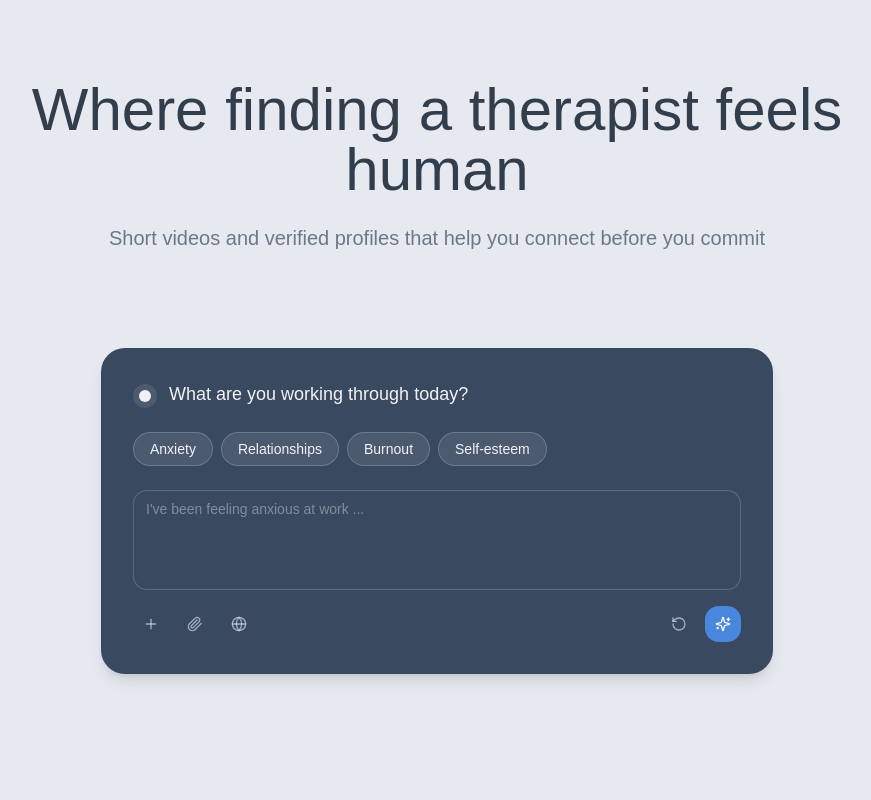
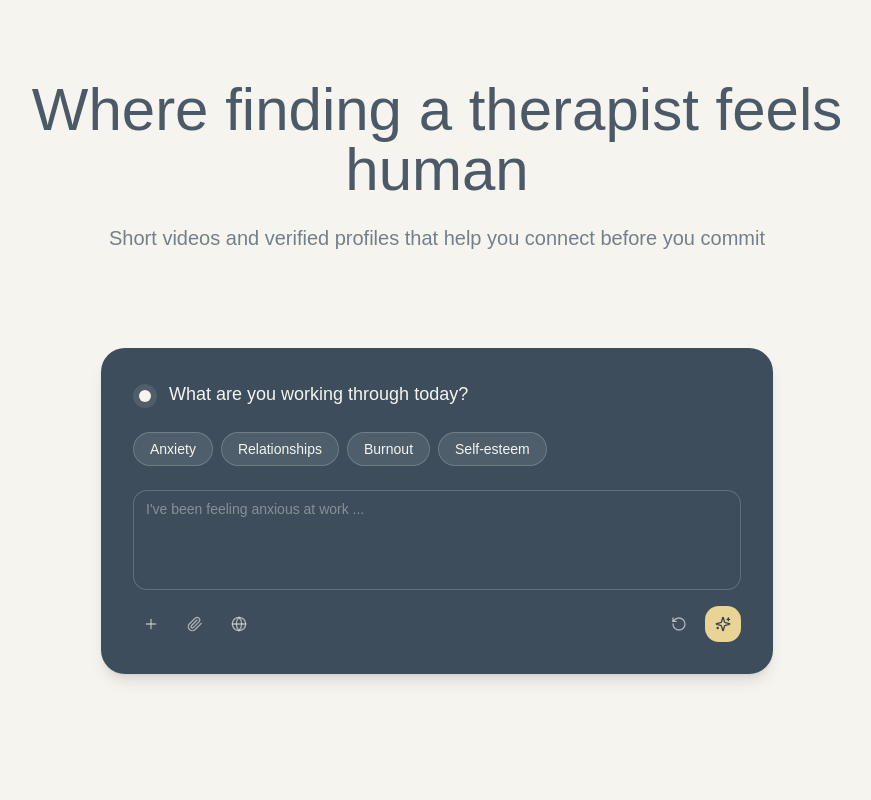
Before and after one commit to uxdesigndani-dotcom/peptidesrated, a React (Vite) app: page / in a window 1280 px wide. Shown: the top 800 px of the page, without its empty margins (203-1074 px from the left). Built offline with nearby package versions, Linux system fonts and the light colour scheme; the HTML template or start-up script is replaced by a standard one; a web font is replaced by a local one.

Commit message:
Update colors before the fold

```diff
--- a/src/index.css
+++ b/src/index.css
@@ -8,36 +8,36 @@ All colors MUST be HSL.
 
 @layer base {
   :root {
-    --background: 215 25% 92%;
-    --foreground: 215 20% 25%;
+    --background: 45 25% 95%;
+    --foreground: 210 15% 35%;
 
-    --card: 0 0% 98%;
-    --card-foreground: 215 20% 25%;
+    --card: 0 0% 99%;
+    --card-foreground: 210 15% 35%;
 
-    --card-dark: 215 25% 30%;
-    --card-dark-foreground: 215 10% 95%;
+    --card-dark: 210 20% 30%;
+    --card-dark-foreground: 45 30% 95%;
 
-    --popover: 0 0% 98%;
-    --popover-foreground: 215 20% 25%;
+    --popover: 0 0% 99%;
+    --popover-foreground: 210 15% 35%;
 
-    --primary: 215 20% 28%;
-    --primary-foreground: 215 10% 96%;
+    --primary: 210 18% 32%;
+    --primary-foreground: 45 30% 96%;
 
-    --secondary: 215 20% 88%;
-    --secondary-foreground: 215 20% 25%;
+    --secondary: 45 35% 88%;
+    --secondary-foreground: 210 15% 35%;
 
-    --muted: 215 15% 86%;
-    --muted-foreground: 215 12% 48%;
+    --muted: 210 12% 88%;
+    --muted-foreground: 210 10% 50%;
 
-    --accent: 215 70% 58%;
-    --accent-foreground: 0 0% 98%;
+    --accent: 45 65% 75%;
+    --accent-foreground: 210 20% 25%;
 
     --destructive: 0 65% 55%;
     --destructive-foreground: 0 0% 98%;
 
-    --border: 215 15% 86%;
-    --input: 215 20% 28%;
-    --ring: 215 70% 58%;
+    --border: 210 15% 88%;
+    --input: 210 18% 32%;
+    --ring: 45 65% 75%;
 
     --radius: 1rem;
 
@@ -47,36 +47,36 @@ All colors MUST be HSL.
   }
 
   .dark {
-    --background: 215 20% 15%;
-    --foreground: 215 10% 92%;
+    --background: 210 20% 15%;
+    --foreground: 45 20% 90%;
 
-    --card: 215 18% 22%;
-    --card-foreground: 215 10% 92%;
+    --card: 210 18% 20%;
+    --card-foreground: 45 20% 90%;
 
-    --card-dark: 215 20% 18%;
-    --card-dark-foreground: 215 10% 92%;
+    --card-dark: 210 20% 16%;
+    --card-dark-foreground: 45 20% 90%;
 
-    --popover: 215 18% 22%;
-    --popover-foreground: 215 10% 92%;
+    --popover: 210 18% 20%;
+    --popover-foreground: 45 20% 90%;
 
-    --primary: 215 10% 90%;
-    --primary-foreground: 215 20% 15%;
+    --primary: 45 30% 85%;
+    --primary-foreground: 210 20% 15%;
 
-    --secondary: 215 15% 28%;
-    --secondary-foreground: 215 10% 92%;
+    --secondary: 210 15% 25%;
+    --secondary-foreground: 45 20% 90%;
 
-    --muted: 215 15% 28%;
-    --muted-foreground: 215 8% 65%;
+    --muted: 210 15% 25%;
+    --muted-foreground: 210 8% 60%;
 
-    --accent: 215 65% 55%;
-    --accent-foreground: 0 0% 98%;
+    --accent: 45 50% 65%;
+    --accent-foreground: 210 20% 15%;
 
     --destructive: 0 55% 45%;
-    --destructive-foreground: 215 10% 98%;
+    --destructive-foreground: 45 20% 95%;
 
-    --border: 215 15% 30%;
-    --input: 215 10% 85%;
-    --ring: 215 65% 55%;
+    --border: 210 15% 28%;
+    --input: 45 15% 80%;
+    --ring: 45 50% 65%;
   }
 }
 
```
